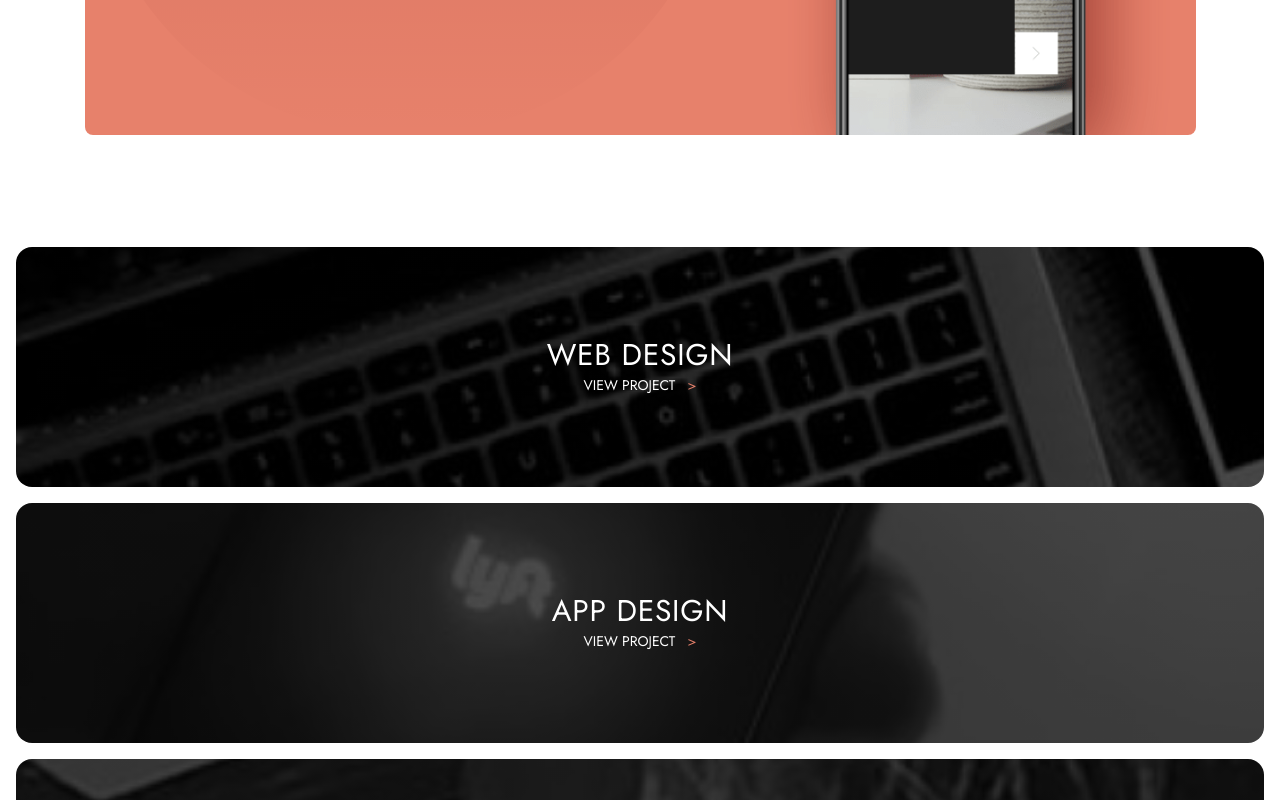
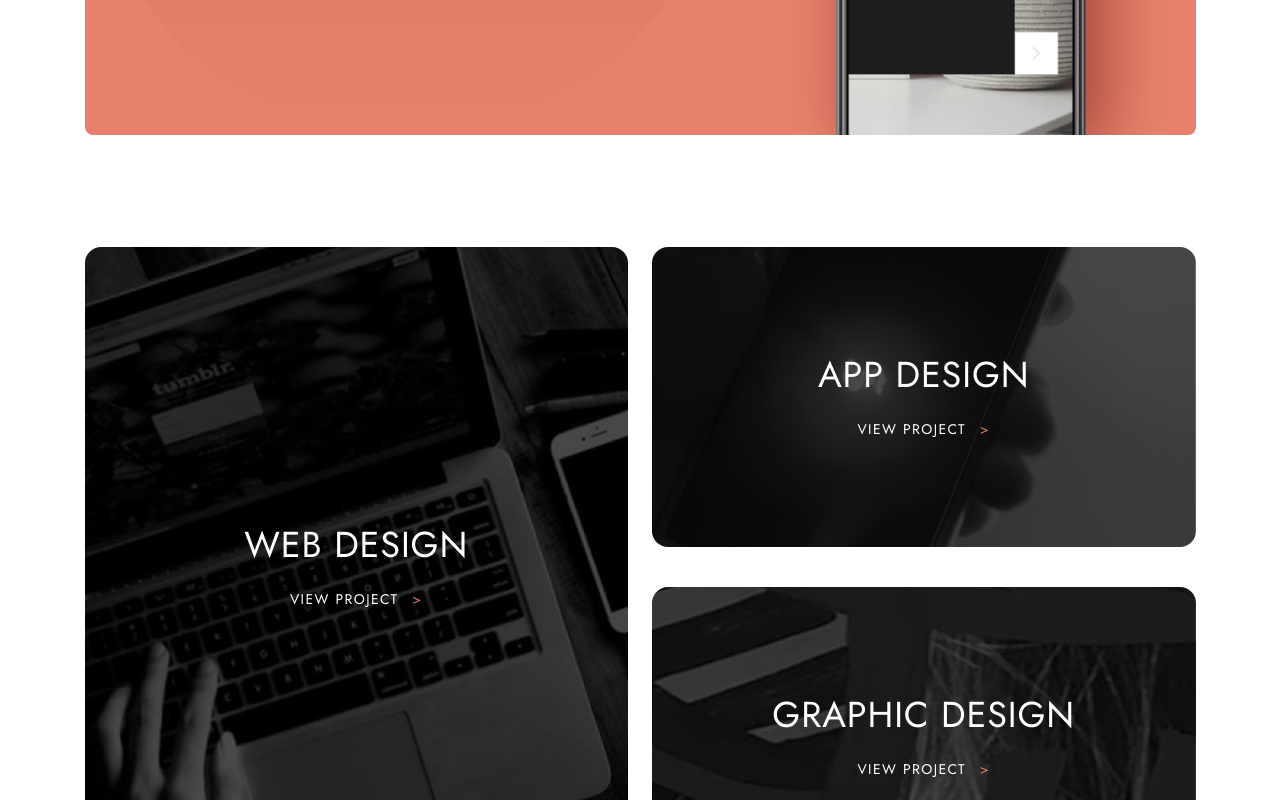
Before and after one commit to waldekglaz/designo, a Next.js app: page / in a window 1280 px wide. Shown: the part 620-1420 px from the top of the page. Built offline with nearby package versions, Linux system fonts and the light colour scheme.

Commit message:
ProjectCards refactor

```diff
--- a/src/app/page.tsx
+++ b/src/app/page.tsx
@@ -8,17 +8,31 @@ export default function Home() {
   return (
     <>
       <Hero />
-      <section className="pt-28  px-4 mb-28">
-        {services.map((item) => (
+      <section className="pt-28  px-4 mb-28 xl:w-[1111px] mx-auto xl:px-0 xl:grid grid-cols-2 grid-rows-2 gap-6 ">
+        {services.map((item, index) => {
+          let gridClass = "";
+          if (index === 0) {
+            gridClass =
+              "col-span-1 row-span-2 xl:min-h-[640px] xl:flex xl:flex-col xl:items-center xl:justify-center"; // First item takes both columns and two rows
+          } else if (index === 1) {
+            gridClass =
+              "row-span-1 xl:flex xl:flex-col xl:items-center xl:justify-center"; // Second item takes one column (by default) and one row
+          } else if (index === 2) {
+            gridClass =
+              "row-span-1 xl:flex xl:flex-col xl:items-center xl:justify-center"; // Third item takes one column (by default) and one row
+          }
+          return (
             <ProjectsCard
               title={item.title}
               href={item.href}
               bgImage={item.bgImage}
               key={item.title}
+              className={gridClass}
             />
-        ))}
+          );
+        })}
       </section>
-      <section>
+      <section className="xl:w-[1111px]">
         <IllustratedCard
           src="/assets/home/desktop/illustration-passionate.svg"
           title="passionate"
--- a/src/components/ProjectsCard/ProjectsCard.tsx
+++ b/src/components/ProjectsCard/ProjectsCard.tsx
@@ -5,18 +5,27 @@ interface ProjectsCardProps {
   title: string;
   href: string;
   bgImage: string;
+  className?: string;
 }
 
-const ProjectsCard = ({ title, href, bgImage }: ProjectsCardProps) => {
+const ProjectsCard = ({
+  title,
+  href,
+  bgImage,
+  className,
+}: ProjectsCardProps) => {
   return (
     <div
-      className="mb-4 py-[90px] px-8 text-center text-white bg-no-repeat bg-cover bg-center  relative rounded-2xl overflow-hidden uppercase"
+      className={`group mb-4 py-[90px] px-8 text-center text-white bg-no-repeat bg-cover bg-center  relative rounded-2xl overflow-hidden uppercase ${className}`}
       style={{
         backgroundImage: `linear-gradient(rgba(0,0,0,0.7), rgba(0,0,0,0.7)), url(${bgImage})`,
       }}
     >
-      <h2 className="text-3xl tracking-wide">{title}</h2>
-      <Link className="text-sm" href={href}>
+      <h2 className="text-3xl tracking-wide md:text-4xl md:mb-6">{title}</h2>
+      <Link
+        className="text-sm tracking-widest group-hover:text-orange group-hover:text-base transition-all"
+        href={href}
+      >
         View Project <span className="text-orange ml-2">&gt;</span>
       </Link>
     </div>
```
Lines whose indentation alone changed are shown as unchanged.
